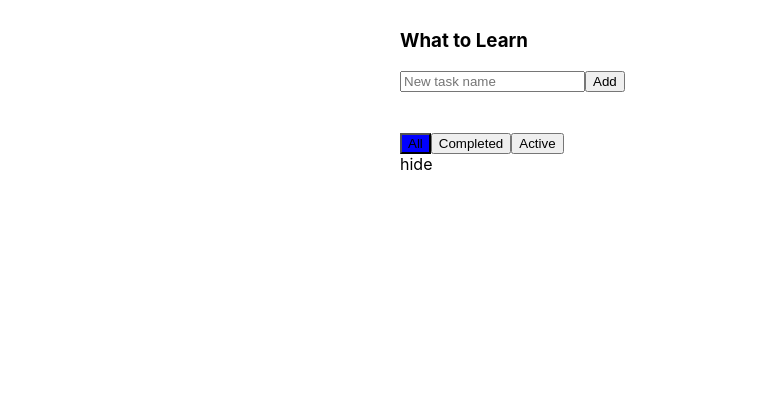
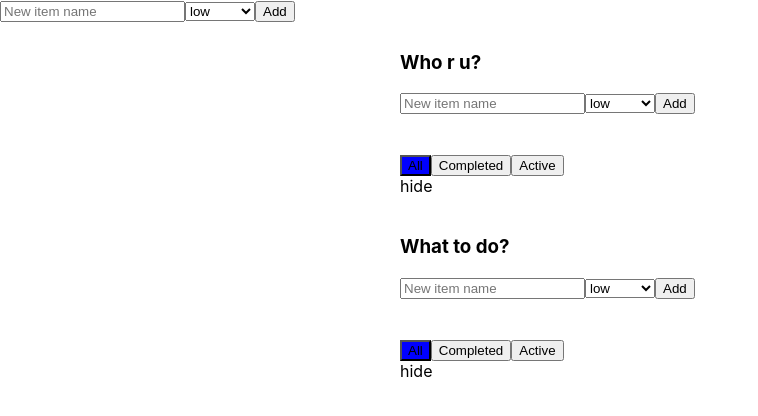
Before and after one commit to viketvova/TODO-list, a React (Create React App) app: page / in a window 1280 px wide. Shown: the top 416 px of the page, without its empty margins (0-758 px from the left). Built offline with nearby package versions, Linux system fonts and the light colour scheme.

Commit message:
Add one more Add point

```diff
--- /dev/null
+++ b/src/AddNewItemForm.js
@@ -0,0 +1,74 @@
+import React from 'react';
+import './App.css';
+import Select from './TodoListSelect'
+
+
+class AddNewItemForm extends React.Component {
+constructor(props) {
+        super(props);
+        //this.newTaskTitleRef = React.createRef();
+}
+
+state ={
+  error: false,
+  title: "",
+  select: "high"
+}
+
+onaddItemClick = () => {
+  // let newText = this.newTaskTitleRef.current.value;
+  // this.newTaskTitleRef.current.value = "";
+  let newText = this.state.title;
+  this.setState({
+    title: ""
+  })
+      if(newText === ""){
+        this.setState({
+          error: true
+        })
+      }else{
+          this.setState({
+          error: false
+        })
+      }
+
+  this.props.addItem(newText);
+
+}
+changeColorType = (e) => {
+  this.setState({
+    error: false,
+    title: e.currentTarget.value
+    })
+
+}
+onKeyPress = (e) => {
+  if(e.key === "Enter") this.onaddItemClick()
+  }
+
+    render = () => {
+
+    let changeClassName = this.state.error === true ? "error" : "" ;
+
+        return (
+            <div className="todoList-header">
+
+                <div className="todoList-newTaskForm">
+                    <input onChange={this.changeColorType}
+                    onKeyPress={this.onKeyPress}
+                    className={changeClassName}
+                    ref={this.newTaskTitleRef}
+                    type="text" placeholder="New item name"
+                    value={this.state.title} />
+                <Select change={() => { this.props.select(this.state.select)}} />
+                    <button onClick={this.onaddItemClick} >Add</button>
+                </div>
+
+           </div>
+
+        )
+
+    }
+}
+
+export default AddNewItemForm;
--- a/src/App.js
+++ b/src/App.js
@@ -1,110 +1,38 @@
 import React from 'react';
 import './App.css';
-import TodoListFooter from './TodoListFooter';
-import TodoListTasks from './TodoListTasks';
-import TodoListHeader from './TodoListHeader';
+import TodoList from './TodoList';
+import AddNewItemForm from './AddNewItemForm';
 
 class App extends React.Component {
     constructor(props) {
         super(props);
-    this.newTaskTitleRef = React.createRef();
+      }
+  state = {
+    todolists: [{
+      title: "Who r u?",
+      id: 0
+    },
+    {
+      title: "What to do?",
+      id: 1
+    }],
   }
 
-  //nextTaskId = 0;
 
-  state = {
-    tasks: [],
-    filterValue: "All",
-    nextTaskId: 0
-  };
-
-  componentDidMount() {
-    this.restoreState();
-  }
-  saveState = () => {
-    let stateAsString = JSON.stringify(this.state);
-    localStorage.setItem("our-state", stateAsString)
-  }
-  restoreState = () => {
-  let state = {
-        tasks: [],
-        filterValue: "All"
-    };
-  let stateAsString = localStorage.getItem("our-state");
-  if(stateAsString != null) {
-    state = JSON.parse(stateAsString);
-  }
-  this.setState(state)
-  }
-
-  addTask = (newText) => {
-    let newTask = {
-      id: this.state.nextTaskId,
-      title: newText,
-      isDone: false,
-      priority: 'low'
-    };
-    this.nextTaskId++;
-    let newTasks = [...this.state.tasks, newTask];
-    this.setState({
-      tasks: newTasks,
-      nextTaskId: this.state.nextTaskId + 1,
-    },
-    () => {this.saveState()}
-    );
-  }
-
-  changeFilter = (newFilterValue) => {
-    this.setState({
-      filterValue: newFilterValue
-    });
-  }
-  changeStatus = (taskId, isDone) => {
-    this.changeTask(taskId, {isDone: isDone})
-  }
-
-  changeTitle = (taskId, title) => {
-    this.changeTask(taskId, {title: title})
-  }
-
-  changeTask = (taskId, obj) => {
-    let newTasks = this.state.tasks.map(t => {
-      if (t.id !== taskId) {
-        return t;
-      }
-      else {
-        return { ...t, ...obj }
-      }
-    })
-    this.setState({
-      tasks: newTasks
-    })
-  }
 
     render = () => {
+    const todolists = this.state.todolists.map(tl =>
+      <TodoList id={tl.id} title={tl.title} />)
+        return (
+          <>
+            <div>
+              <AddNewItemForm addTodoList={this.addTodoList} />
+            </div>
+            <div className="App">
+               {todolists}
 
-    return (
-      <div className="App">
-        <div className="todoList">
-          <TodoListHeader addTask={this.addTask} />
-          <TodoListTasks changeStatus={this.changeStatus}
-            changeTitle={this.changeTitle}
-            tasks={this.state.tasks.filter(el => {
-              if (this.state.filterValue === "All") {
-                return true
-              }
-              else if (this.state.filterValue === "Active") {
-                return el.isDone === false
-              }
-              else {
-                return el.isDone === true
-              }
-            }
-            )} />
-          <TodoListFooter changeFilter={this.changeFilter}
-            filterValue={this.state.filterValue} />
             </div>
-      </div>
+        </>
         );
     }
 }
--- /dev/null
+++ b/src/TodoList.js
@@ -0,0 +1,116 @@
+import React from 'react';
+import './App.css';
+import TodoListFooter from './TodoListFooter';
+import TodoListTasks from './TodoListTasks';
+import AddNewItemForm from './AddNewItemForm';
+import TodoListTitle from './TodoListTitle';
+
+class App extends React.Component {
+  constructor(props) {
+    super(props);
+    this.newTaskTitleRef = React.createRef();
+  }
+
+  //nextTaskId = 0;
+
+  state = {
+    tasks: [],
+    filterValue: "All",
+    nextTaskId: 0
+  };
+
+  componentDidMount() {
+    this.restoreState();
+  }
+  saveState = () => {
+    let stateAsString = JSON.stringify(this.state);
+    localStorage.setItem("our-state-" + this.props.id, stateAsString)
+  }
+  restoreState = () => {
+  let state = {
+        tasks: [],
+        filterValue: "All"
+    };
+  let stateAsString = localStorage.getItem("our-state-" + this.props.id);
+  if(stateAsString != null) {
+    state = JSON.parse(stateAsString);
+  }
+  this.setState(state)
+  }
+
+  addItem = (newText) => {
+    let newTask = {
+      id: this.state.nextTaskId,
+      title: newText,
+      isDone: false,
+      priority: 'low'
+    };
+    this.nextTaskId++;
+    let newTasks = [...this.state.tasks, newTask];
+    this.setState({
+      tasks: newTasks,
+      nextTaskId: this.state.nextTaskId + 1,
+    },
+    () => {this.saveState()}
+    );
+  }
+
+  changeFilter = (newFilterValue) => {
+    this.setState({
+      filterValue: newFilterValue
+    });
+  }
+  changeStatus = (taskId, isDone) => {
+    this.changeTask(taskId, {isDone: isDone})
+  }
+
+  changeTitle = (taskId, title) => {
+    this.changeTask(taskId, {title: title})
+  }
+
+  changeTask = (taskId, obj) => {
+    let newTasks = this.state.tasks.map(t => {
+      if (t.id !== taskId) {
+        return t;
+      }
+      else {
+        return { ...t, ...obj }
+      }
+    })
+    this.setState({
+      tasks: newTasks
+    })
+  }
+
+  render = () => {
+
+    return (
+      <div className="App">
+        <div className="todoList">
+        <div className="todoList-header">
+                    <TodoListTitle title={this.props.title} />
+                    <AddNewItemForm addItem={this.addItem} select={this.select}/>
+                  </div>
+          <TodoListTasks changeStatus={this.changeStatus}
+            changeTitle={this.changeTitle}
+            tasks={this.state.tasks.filter(el => {
+              if (this.state.filterValue === "All") {
+                return true
+              }
+              else if (this.state.filterValue === "Active") {
+                return el.isDone === false
+              }
+              else {
+                return el.isDone === true
+              }
+            }
+            )} />
+          <TodoListFooter changeFilter={this.changeFilter}
+            filterValue={this.state.filterValue} />
+        </div>
+      </div>
+    );
+  }
+}
+
+export default App;
--- /dev/null
+++ b/src/TodoListSelect.js
@@ -0,0 +1,19 @@
+import React from 'react';
+import './App.css';
+
+class TodoListSelect extends React.Component {
+render = () => {
+
+
+return (
+
+<select>
+  <option className="low">low</option>
+  <option className="medium">medium</option>
+  <option className="high">high</option>
+</select>
+);
+}
+}
+
+export default TodoListSelect;
--- /dev/null
+++ b/src/TodoListTitle.js
@@ -0,0 +1,26 @@
+import React from 'react';
+import './App.css';
+import TodoListSelect from './TodoListSelect'
+
+
+class TodoListTitle extends React.Component {
+constructor(props) {
+        super(props);
+        //this.newTaskTitleRef = React.createRef();
+}
+
+
+    render = () => {
+
+        return (
+            <div className="todoList-header">
+                <h3 className="todoList-header__title">{this.props.title}</h3>
+
+           </div>
+
+        )
+
+    }
+}
+
+export default TodoListTitle;
```
Lines whose indentation alone changed are shown as unchanged.
